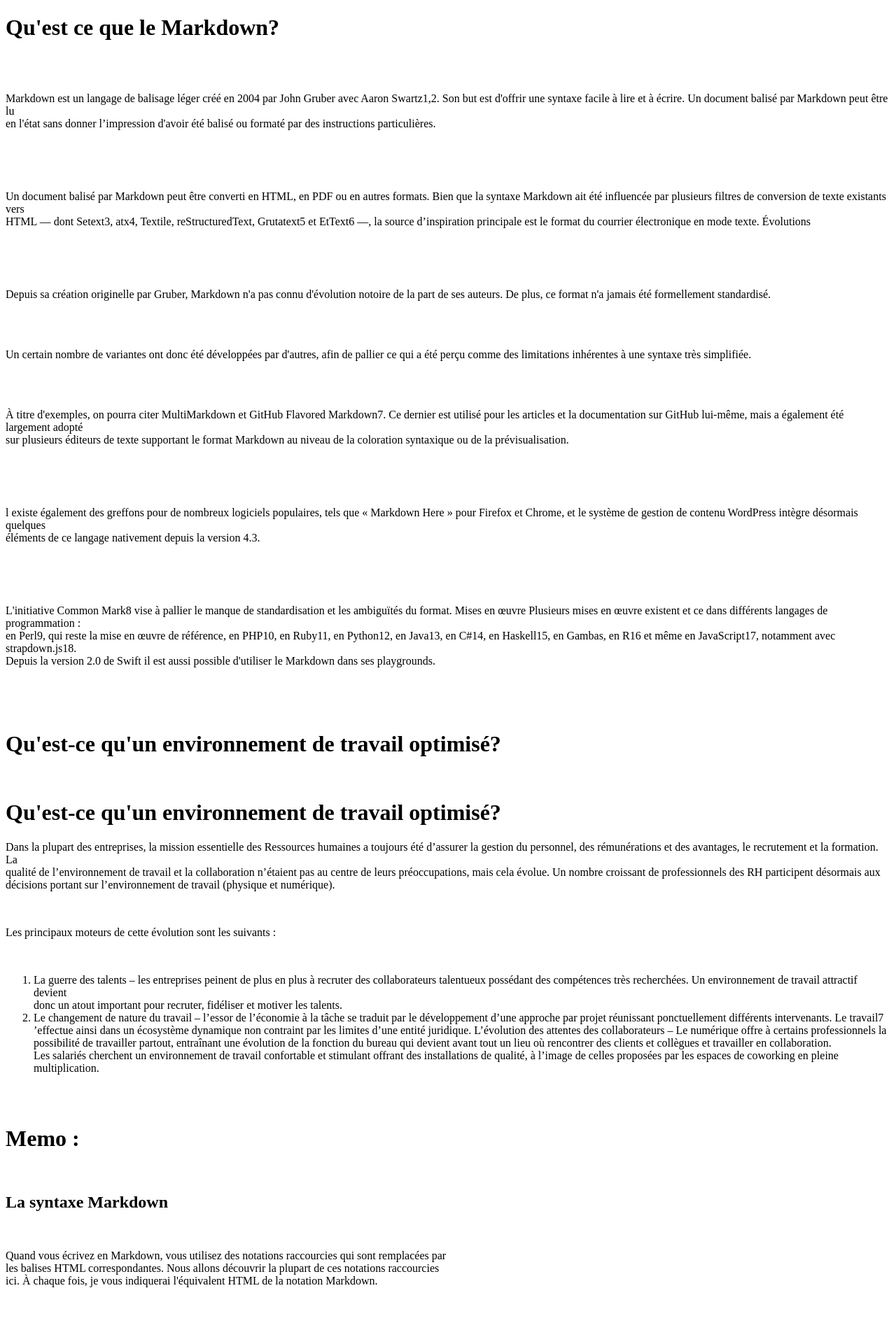
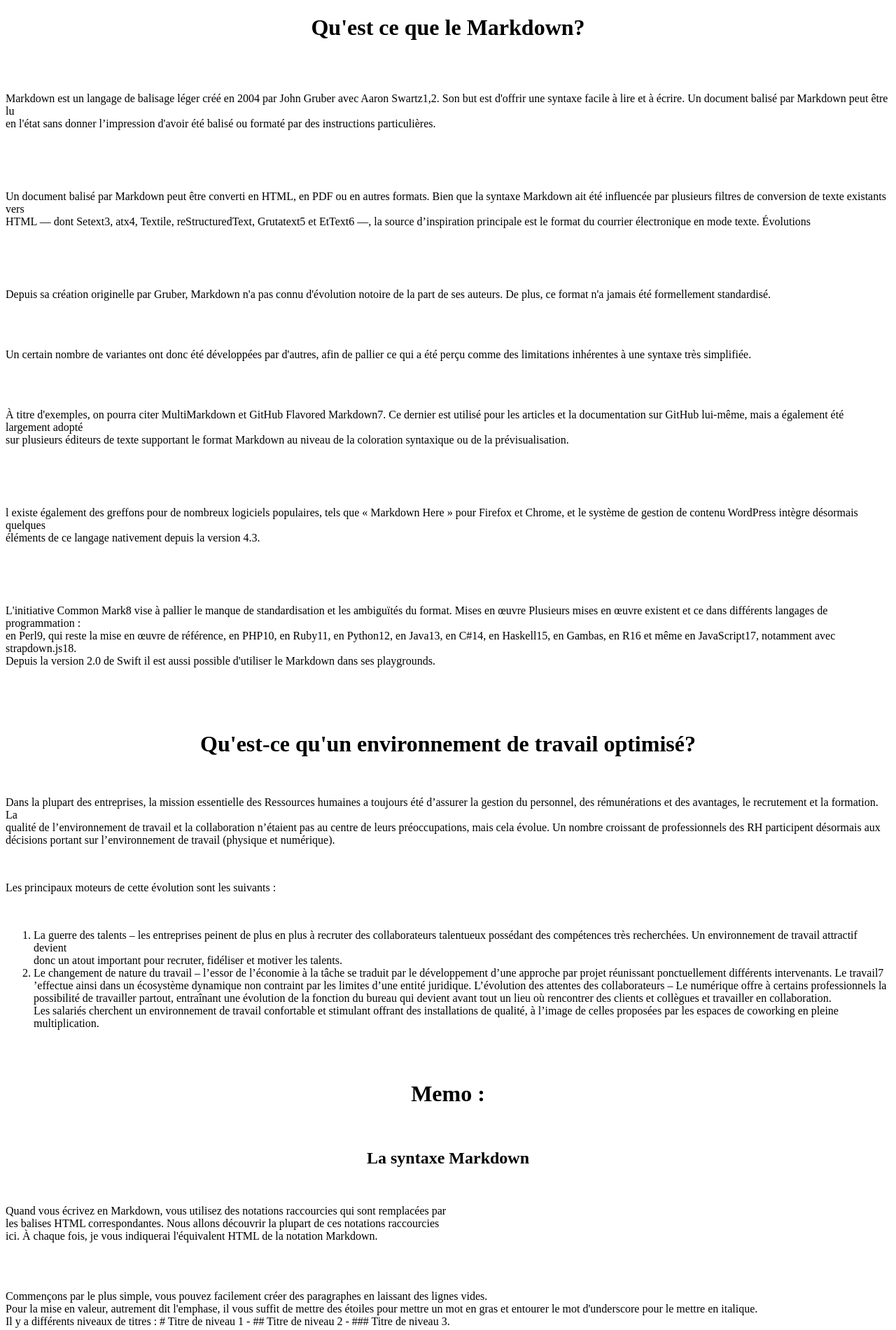
Before and after one commit to SoltysiakCoding/Learning-Environment, a plain HTML site: page index.html in a window 1280 px wide. Shown: the top 1901 px of the page at 70% size. Drawn offline with Linux system fonts and the light colour scheme.

Commit message:
modif julien

```diff
--- a/index.html
+++ b/index.html
@@ -7,9 +7,11 @@
 </head>
 <body>
 
+<center>
 	<h1>
 		Qu'est ce que le Markdown?
 	</h1>
+</center>
 <br>
 <br>
 <p>	Markdown est un langage de balisage léger créé en 2004 par John Gruber avec Aaron Swartz1,2. Son but est d'offrir une syntaxe facile à lire et à écrire. Un document balisé par Markdown peut être lu
@@ -55,13 +57,12 @@ HTML — dont Setext3, atx4, Textile, reStructuredText, Grutatext5 et EtText6
 <br>
 <br>
 <br>
+<center>
 	<h1>
 		Qu'est-ce qu'un environnement de travail optimisé?
 	</h1>
+</center>
 <br>
-<h1>
-	Qu'est-ce qu'un environnement de travail optimisé?
-</h1>
 <p>
 Dans la plupart des entreprises, la mission essentielle des Ressources humaines a toujours été d’assurer la gestion du personnel, des rémunérations et des avantages, le recrutement et la formation. La
 <br>qualité de l’environnement de travail et la collaboration n’étaient pas au centre de leurs préoccupations, mais cela évolue. Un nombre croissant de professionnels des RH participent désormais aux
@@ -87,11 +88,15 @@ décisions portant sur l’environnement de travail (physique et numérique).<br
 </ol>
 <br>
 <br>
-<h1>Memo :</h1>
+<center>
+	<h1>
+		Memo :
+	</h1>
 <br>
 	<h2>
 		La syntaxe Markdown
 	</h2>
+</center>
 <br>
 <p>
 	Quand vous écrivez en Markdown, vous utilisez des notations raccourcies qui sont remplacées par
@@ -229,9 +234,11 @@ on ajoute les deux et...
 <br>
 <img src="https://camo.githubusercontent.com/752dd4250868ef4c67bea4ee750502a5072eaf03/68747470733a2f2f6d656469612e67697068792e636f6d2f6d656469612f7a586d624f6154706259366d412f67697068792e676966">
 <br>
+<center>
 	<h1>
 		Les coloration syntaxique
 	</h1>
+</center>
 <br>
 <p>
 	Une coloration syntaxique se compose de plusieurs partie:
@@ -259,6 +266,11 @@ on ajoute les deux et...
 	</script>
 </p>
 <br>
+<center>
+	<h1>
+		sans coloration
+	</h1>
+</center>
 <p>
 	<script type="text/javascript">
     alert("Julien Cassanra Vannessa");
```
Lines whose indentation alone changed are shown as unchanged.
